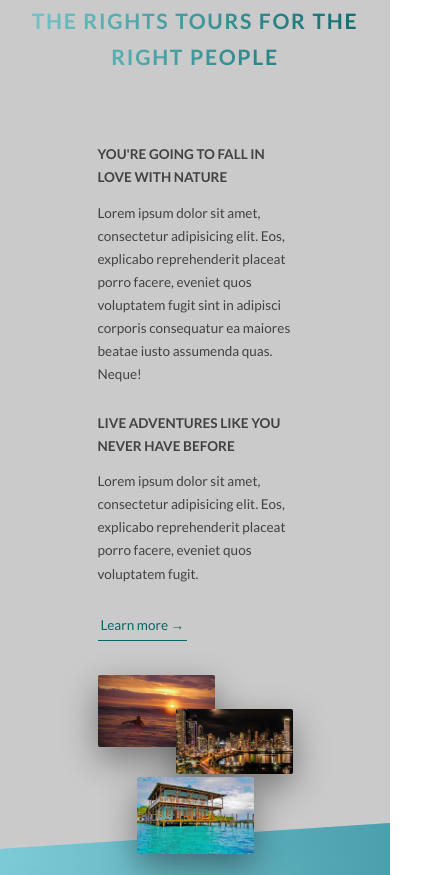
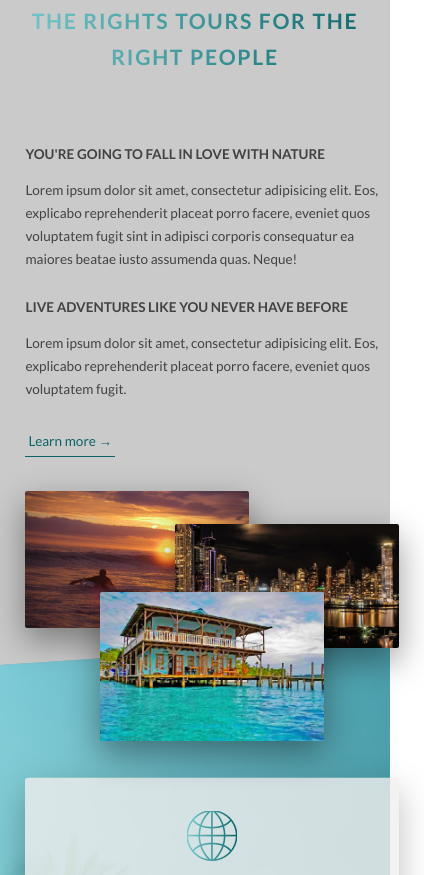
Before and after one commit to simon2385/natural-tours, a website: page index.html in a window 390 px wide. Shown: the part 842-1717 px from the top of the page, 424 px wide, since content can reach past the window. Drawn offline with Linux system fonts and the light colour scheme.

Commit message:
media querys

```diff
--- a/sass/layout/_footer.scss
+++ b/sass/layout/_footer.scss
@@ -17,6 +17,10 @@
     width: 7rem;
     padding-bottom: 6rem;
     height: auto;
+
+    @include respond(tab-port) {
+      padding-bottom: 2rem;
+    }
   }
 
   &__navigation {
--- a/sass/layout/_grid.scss
+++ b/sass/layout/_grid.scss
@@ -11,7 +11,8 @@
   }
 
   @include respond(tab-port) {
-    max-width: 50%;
+    max-width: 50rem;
+    padding: 0 3rem;
   }
 
   @include clearfix;
--- a/sass/pages/_home.scss
+++ b/sass/pages/_home.scss
@@ -17,12 +17,20 @@
 
   transform: skewY(-3.8deg);
   margin-top: -8rem;
+
+  @include respond(tab-port) {
+    padding: 15rem 0;
+  }
 }
 
 .section-tours {
   background-color: $color-grey-lg-1;
   margin-top: -7rem;
   padding: 13rem 0 8rem 0;
+
+  @include respond(tab-port) {
+    padding: 10rem 0 5rem 0;
+  }
 }
 
 .section-stories {
```
Also changed, not shown: css/style.css.
